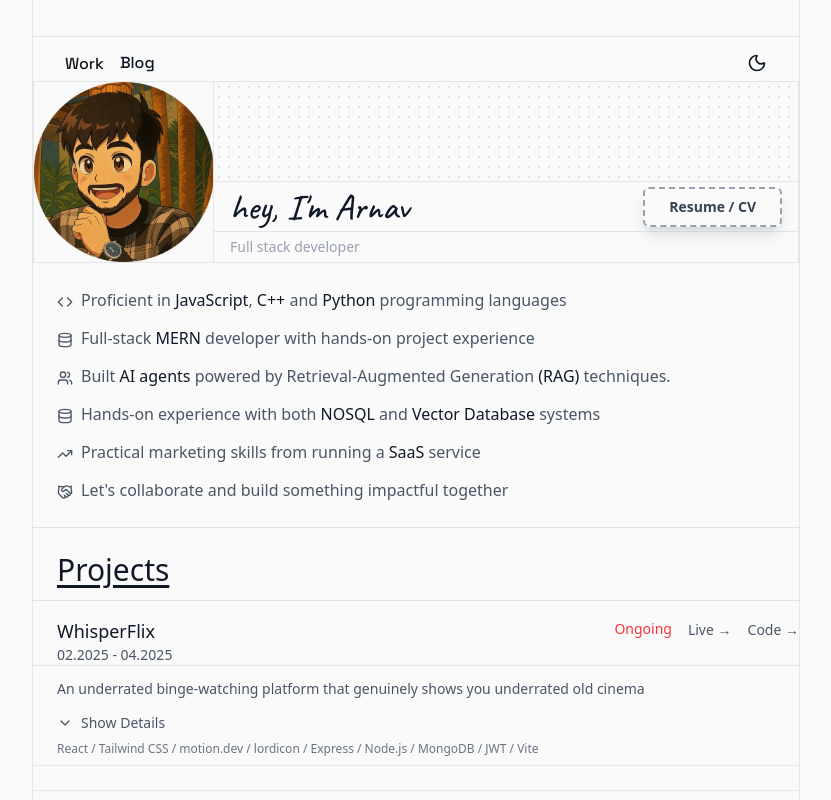
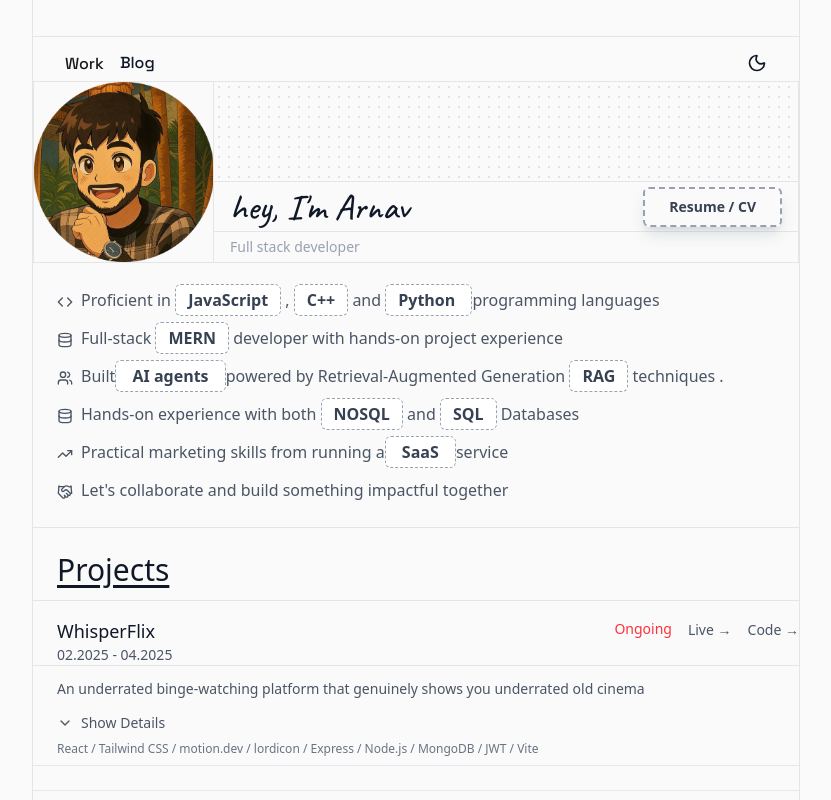
Before and after one commit to Arnav270803/MyPortfolio, a React (Vite) app: page / in a window 1280 px wide. Shown: the top 800 px of the page, without its empty margins (224-1055 px from the left). Built offline with nearby package versions, Linux system fonts and the light colour scheme; some icons are missing.

Commit message:
Added the button styling in MyIntro

```diff
--- a/src/Component/MyIntro.jsx
+++ b/src/Component/MyIntro.jsx
@@ -26,6 +26,15 @@ const MyIntro = ({ isDark }) => {
     return () => clearInterval(interval);
   }, [animatedTexts.length]);
 
+
+
+
+const BtDesign = `px-3 py-1 border border-dashed rounded-md cursor-pointer transition-all duration-300 font-semibold
+  ${isDark
+    ? 'bg-neutral-800 border-gray-600 text-gray-300 hover:border-white hover:shadow-[0_0_15px_rgba(255,255,255,0.25)] hover:scale-[1.02]'  // here the shadow code is like this because i wanted to be surround the button completely
+    : 'bg-white border-gray-400 text-gray-700 hover:border-gray-900 hover:shadow-[0_0_15px_rgba(0,0,0,0.3)] hover:scale-[1.02]'
+  }
+  active:scale-100`
   return (
     <>
       <link
@@ -112,34 +121,34 @@ const MyIntro = ({ isDark }) => {
 
           <p>
             <Code className="inline w-3 h-3 sm:w-4 sm:h-4 mr-1 sm:mr-2" />
-            Proficient in <span className={`font-medium hover:underline ${isDark ? 'text-white' : 'text-gray-900'}`}>JavaScript</span>, {' '}
-            <span className={`font-medium hover:underline ${isDark ? 'text-white' : 'text-gray-900'}`}>C++</span> and
-            <span className={`font-medium hover:underline ${isDark ? 'text-white' : 'text-gray-900'}`}> Python </span>
-            programming languages
+            Proficient in <span className={BtDesign}>JavaScript</span>{' '}, {' '}
+            <span className={BtDesign}>C++</span> and {' '}
+            <span className={BtDesign}> Python{' '} </span>
+           programming languages
           </p>
 
           <p>
             <Database className="inline w-3 h-3 sm:w-4 sm:h-4 mr-1 sm:mr-2" />
-            Full-stack <span className={`font-medium hover:underline  ${isDark ? 'text-white' : 'text-gray-900'}`}>MERN</span> developer
+            Full-stack <span className={BtDesign}>MERN</span> developer
             with hands-on project experience
           </p>
 
           <p>
             <Users className="inline w-3 h-3 sm:w-4 sm:h-4 mr-1 sm:mr-2" />
-              Built<span className={`font-medium hover:underline ${isDark ? 'text-white' : 'text-gray-900'}`}> AI agents </span>
-              powered by Retrieval-Augmented Generation <span className={`font-medium hover:underline ${isDark ? 'text-white' : 'text-gray-900'}`}>(RAG)</span> techniques.
+              Built<span className={BtDesign}> AI agents </span>
+              powered by Retrieval-Augmented Generation <span className={BtDesign}>RAG</span> techniques .
           </p>
 
           <p>
             <Database className="inline w-3 h-3 sm:w-4 sm:h-4 mr-1 sm:mr-2" />
-            Hands-on experience with both <span className={`font-medium hover:underline ${isDark ? 'text-white' : 'text-gray-900'}`}>NOSQL</span> and{' '}
-            <span className={`font-medium hover:underline ${isDark ? 'text-white' : 'text-gray-900'}`}>Vector Database</span> systems
+            Hands-on experience with both <span className={BtDesign}>NOSQL</span> and{' '}
+            <span className={BtDesign}>SQL</span> Databases
           </p>
 
           <p>
             <TrendingUp className="inline w-3 h-3 sm:w-4 sm:h-4 mr-1 sm:mr-2" />
             Practical marketing skills from running a
-            <span className={`font-medium hover:underline ${isDark ? 'text-white' : 'text-gray-900'}`}> SaaS </span>
+            <span className={BtDesign}> SaaS </span>
             service
           </p>
 
```
